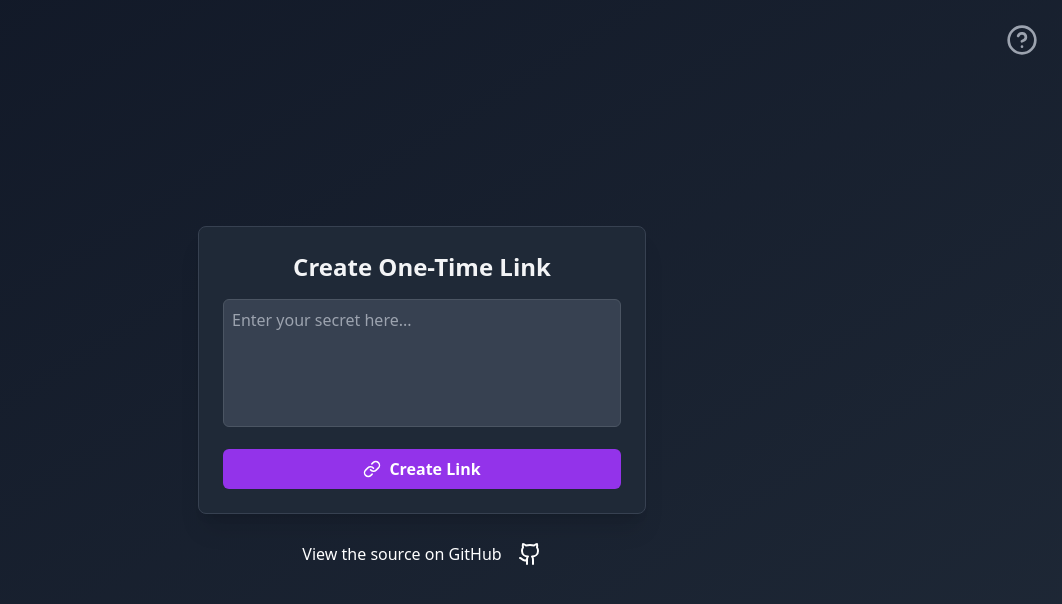
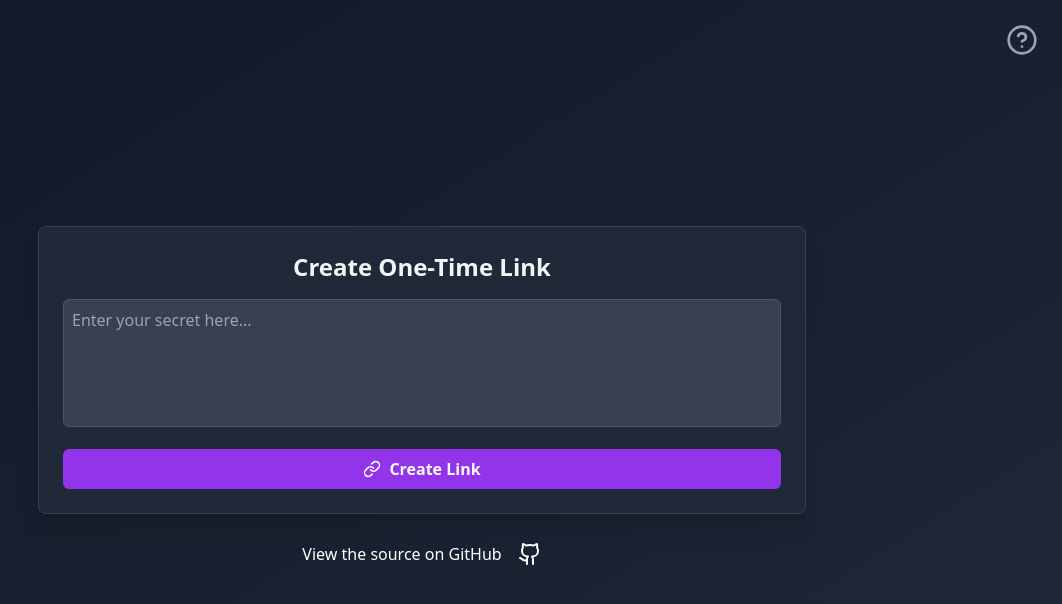
Before and after one commit to abhishekg999/secret, a React (Vite) app: page / in a window 1280 px wide. Shown: the top 604 px of the page, without its empty margins (218-1280 px from the left). Built offline with nearby package versions, Linux system fonts and the light colour scheme.

Commit message:
wider screen

```diff
--- a/src/components/Home.tsx
+++ b/src/components/Home.tsx
@@ -64,7 +64,7 @@ const Home = () => {
           </PopoverContent>
         </Popover>
       </div>
-      <div className="bg-gray-800 rounded-lg shadow-xl p-6 w-full max-w-md border border-gray-700">
+      <div className="bg-gray-800 rounded-lg shadow-xl p-6 w-full max-w-3xl border border-gray-700">
         <h1 className="text-2xl font-bold text-gray-100 mb-4 text-center">Create One-Time Link</h1>
         <textarea
           className="w-full h-32 p-2 border border-gray-600 rounded-md focus:ring-2 focus:ring-purple-500 focus:border-transparent resize-none bg-gray-700 text-gray-100 disabled:opacity-50 disabled:cursor-not-allowed"
--- a/src/components/View.tsx
+++ b/src/components/View.tsx
@@ -43,7 +43,7 @@ const View = ({ hash }: ViewProps) => {
   };
 
   return (
-    <div className="bg-gray-800 rounded-lg shadow-xl p-6 w-full max-w-md border border-gray-700">
+    <div className="bg-gray-800 rounded-lg shadow-xl p-6 w-full max-w-3xl border border-gray-700">
       {!isViewing ? (
         <div className="text-center flex flex-col">
           <p className="text-gray-300 mb-4">
```
